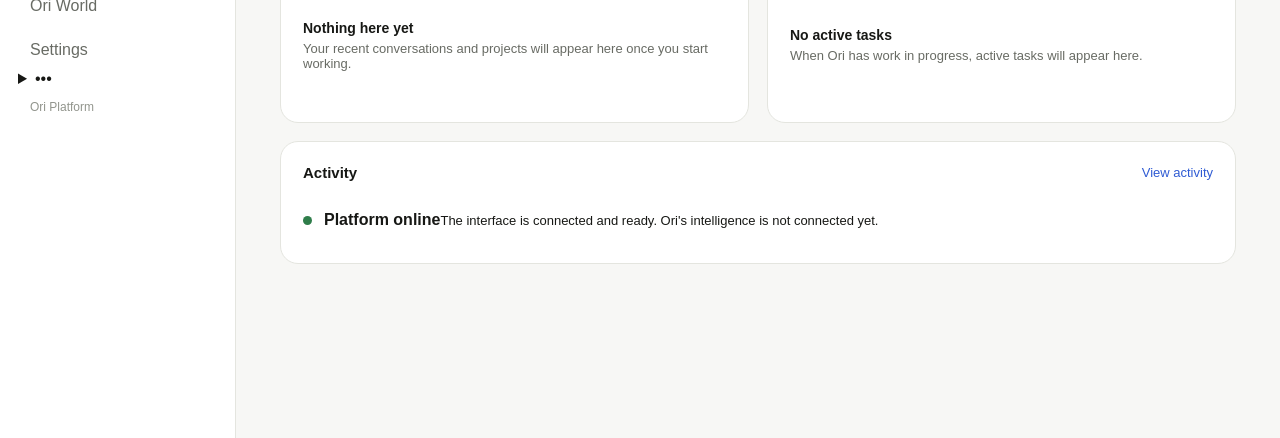
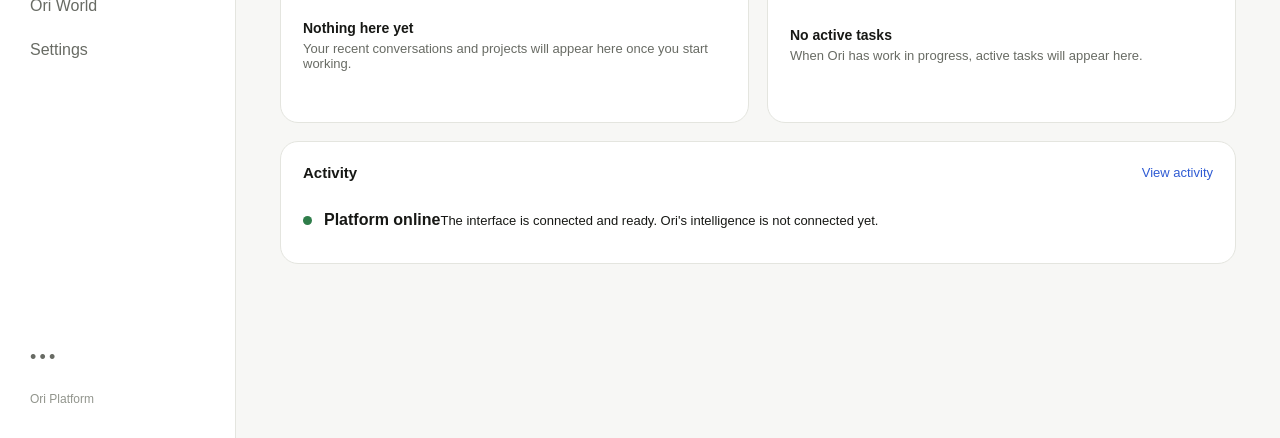
Before and after one commit to 30lnewcomb-byte/ori-platform, a Next.js app in the folder apps/web/: page / in a window 1280 px wide. Shown: the part 362-800 px from the top of the page. Built offline with nearby package versions, Linux system fonts and the light colour scheme.

Commit message:
style: add bottom-left developer overflow menu

```diff
--- a/apps/web/components/app-shell.module.css
+++ b/apps/web/components/app-shell.module.css
@@ -5,7 +5,18 @@
 .navItem { padding: 11px 12px; border-radius: var(--radius-sm); color: var(--text-secondary); transition: background .16s ease, color .16s ease; }
 .navItem:hover { background: var(--accent-blue-soft); color: var(--accent-blue-strong); }
 .navItem.active { background: var(--accent-blue-soft); color: var(--accent-blue-strong); font-weight: 700; }
-.sidebarFooter { margin-top: auto; padding: 12px; color: var(--text-muted); font-size: 12px; }
+.sidebarBottom { margin-top: auto; position: relative; }
+.sidebarFooter { padding: 12px; color: var(--text-muted); font-size: 12px; }
+.moreMenu { position: relative; margin: 0 0 4px; }
+.moreMenu summary { list-style: none; }
+.moreMenu summary::-webkit-details-marker { display: none; }
+.moreButton { width: 100%; padding: 10px 12px; border-radius: var(--radius-sm); color: var(--text-secondary); font-size: 18px; line-height: 1; letter-spacing: .18em; cursor: pointer; }
+.moreButton:hover { background: var(--accent-blue-soft); color: var(--accent-blue-strong); }
+.morePanel { position: absolute; left: 10px; bottom: 48px; width: 220px; padding: 6px; background: var(--surface-raised); border: 1px solid var(--border-subtle); border-radius: var(--radius-md); box-shadow: 0 14px 32px rgb(0 0 0 / 12%); }
+.moreItem { display: grid; gap: 3px; padding: 10px 11px; border-radius: 8px; }
+.moreItem:hover { background: var(--accent-blue-soft); }
+.moreItem strong { font-size: 13px; color: var(--text-primary); }
+.moreItem span { font-size: 11px; color: var(--text-muted); }
 .content { width: min(1180px, 100%); margin: 0 auto; padding: 34px 44px 64px; flex: 1; min-width: 0; }
 
 @media (max-width: 760px) {
```
